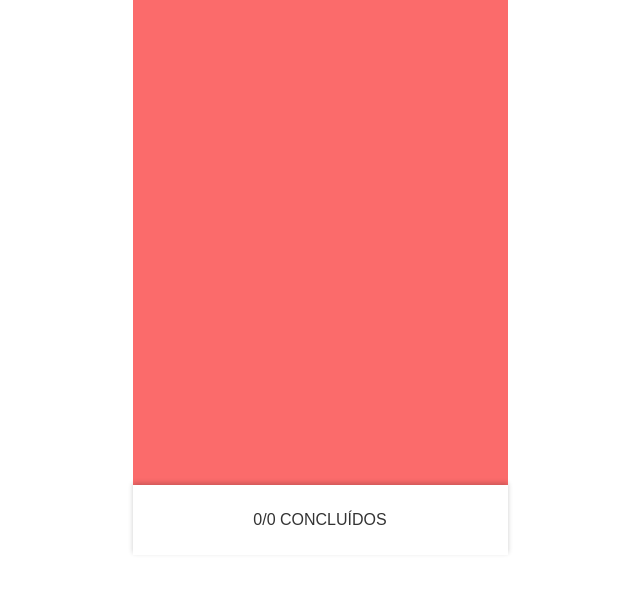
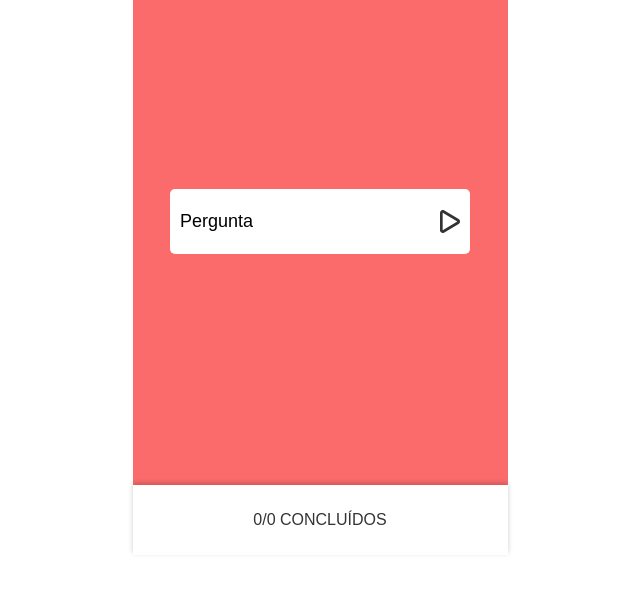
Before and after one commit to RobinsonXavier/projeto8-zaprecall, a React app: page / in a window 1280 px wide. Both pictures are taken after a click on the button "Iniciar Recall!". Shown: the part 179-770 px from the top of the page, without its empty margins (320-960 px from the left). Built offline with nearby package versions, Linux system fonts and the light colour scheme; a web font is replaced by a local one.

Commit message:
card adicionado

```diff
--- a/public/index.html
+++ b/public/index.html
@@ -12,5 +12,6 @@
   <body>
     <noscript>You need to enable JavaScript to run this app.</noscript>
     <div class="root"></div>
+    <script type="module" src="https://unpkg.com/ionicons@5.5.2/dist/ionicons/ionicons.esm.js"></script>
   </body>
 </html>
--- /dev/null
+++ b/src/assets/styles/card.css
@@ -0,0 +1,17 @@
+.card {
+    width: 300px;
+    height: 65px;
+    display: flex;
+    justify-content: space-between;
+    align-items: center;
+    background-color: #ffffff;
+    border-radius: 5px;
+    box-sizing: border-box;
+    padding: 0 10px;
+}
+
+.card span {
+    font-family: 'Recursive', sans-serif;
+    font-size: 18px;
+
+}
--- a/src/assets/styles/content.css
+++ b/src/assets/styles/content.css
@@ -18,14 +18,14 @@
     position: relative;
 }
 
-.content-title {
+.content .content-title {
     display: flex;
     align-items: center;
     position: absolute;
     top: 30px;
 }
 
-.content-bottom {
+.content .content-bottom {
     width: 100%;
     height: 70px;
     background-color: #ffffff;
--- /dev/null
+++ b/src/components/Card.js
@@ -0,0 +1,14 @@
+import '../assets/styles/card.css';
+import arrowButton from '../assets/images/ZapRecall-Recursos/Vector1.svg';
+
+
+export default function Card () {
+    return (
+        <>
+            <div className="card">
+                <span>Pergunta</span>
+                <img src={arrowButton} alt=''/>
+            </div>
+        </>
+    )
+}
--- a/src/components/Content.js
+++ b/src/components/Content.js
@@ -1,5 +1,7 @@
 import '../assets/styles/content.css';
 import miniLogo from '../assets/images/ZapRecall-Recursos/logo-pequeno.png';
+
+import Card from './Card';
 
 
 export default function Content () {
@@ -12,6 +14,7 @@ export default function Content () {
                         <img src ={miniLogo} alt =''/>
                         <h1>ZapRecall</h1>
                     </div>
+                    <Card />
                     <div className='content-bottom'>
                         <span>{`0/${contador} CONCLUÍDOS`}</span>
                     </div>
```
Also changed, not shown: src/assets/images/ZapRecall-Recursos/Vector1.svg (added).
